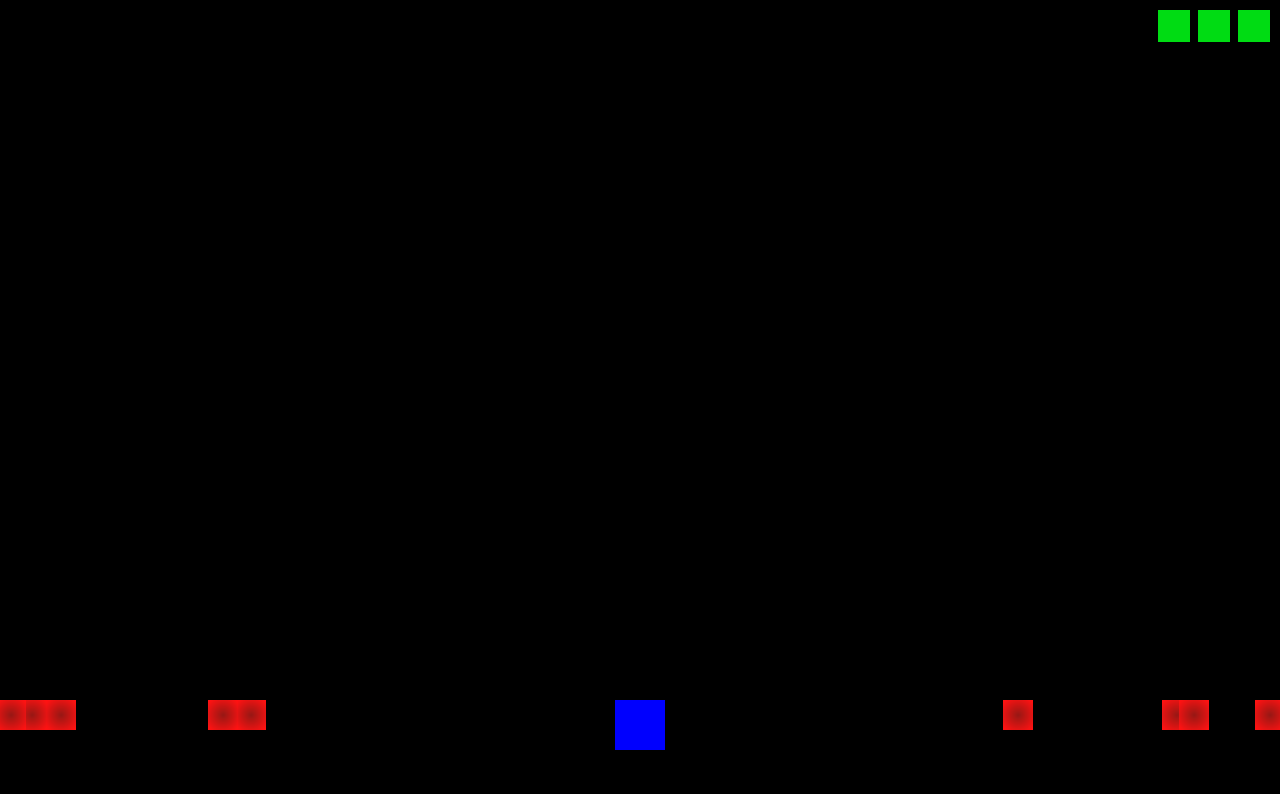
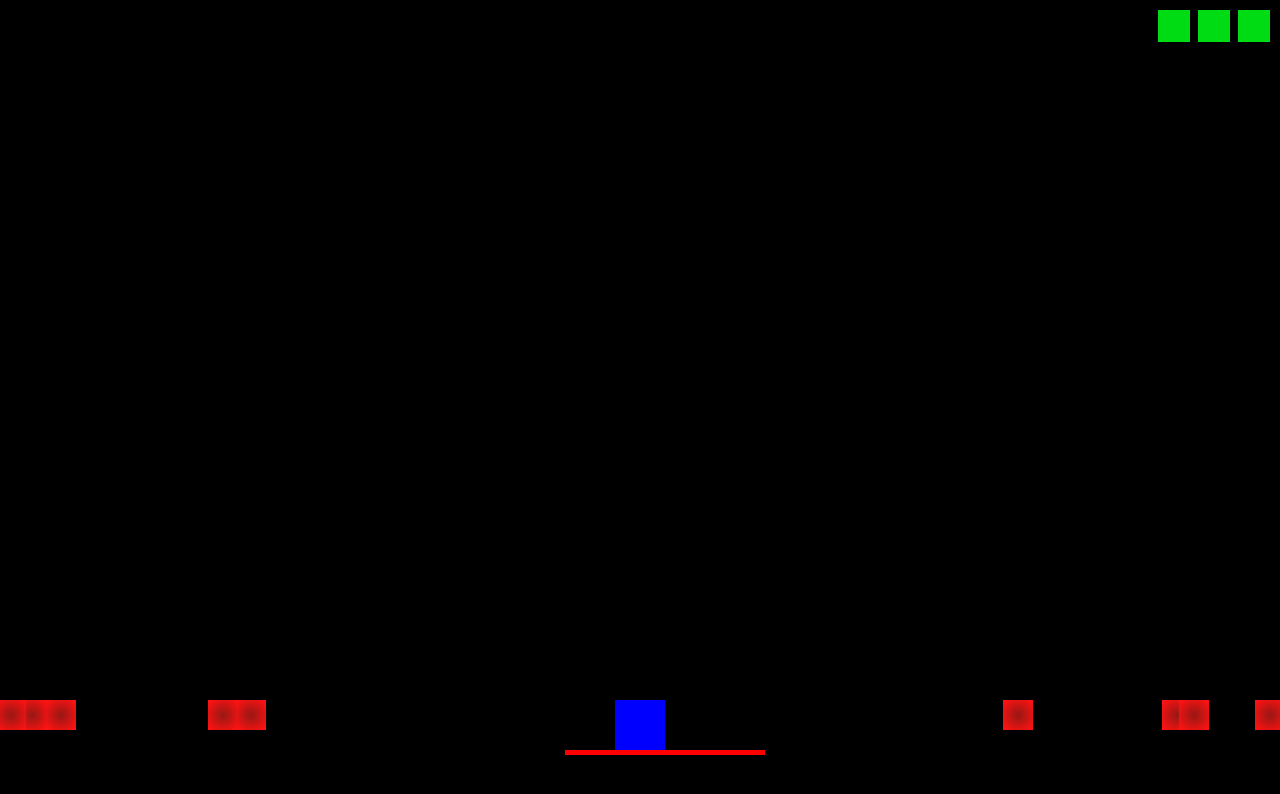
Before and after one commit to GitAlexisBERNARD/JavascriptGame, a plain HTML site: page index.html in a window 1280 px wide. Drawn offline with Linux system fonts and the light colour scheme.

Commit message:
ajout barre range

```diff
--- a/index.html
+++ b/index.html
@@ -12,6 +12,7 @@
     <div id="game-container">
         <div id="player"></div>
         <div id="enemies"></div>
+        <div id="attack-range-bar" style="position: absolute; height: 5px; background-color: red;"></div>
         <div id="lives-container">
             <img src="heart.jpg" class="life" />
             <img src="heart.jpg" class="life" />
--- a/script.js
+++ b/script.js
@@ -8,7 +8,7 @@ const attackRangeIndicator = document.getElementById('attack-range-indicator');
 let playerPosition = gameContainer.offsetWidth / 2; // Commence au milieu de l'écran
 const playerSpeed = 5; // Vitesse du déplacement du joueur
 const enemySpeed = 1; // Vitesse à laquelle les ennemis s'approchent
-const attackRange = 600; // Distance à laquelle les ennemis attaquent le joueur
+const attackRange = 200; // Distance à laquelle les ennemis attaquent le joueur
 let isAttacking = false; // variable pour suivre si le joueur est en train d'attaquer
 let enemies = []; // Tableau pour stocker les ennemis
 let lives = 3; // le joueur commence avec 3 vies
@@ -118,6 +118,17 @@ function removeLife() {
     }
   }
 }
+function updateAttackRangeIndicator() {
+  const attackRangeBar = document.getElementById('attack-range-bar');
+
+  // Positionnez la barre d'attaque sous le joueur en utilisant la moitié de la largeur du joueur pour centrer
+  const barPositionX = playerPosition + (player.offsetWidth / 2) - (attackRange / 2);
+  const barPositionY = player.offsetTop + player.offsetHeight;
+
+  attackRangeBar.style.left = `${barPositionX}px`;
+  attackRangeBar.style.top = `${barPositionY}px`;
+  attackRangeBar.style.width = `${attackRange}px`;
+}
 
 function gameOver() {
   alert('Game Over!');
@@ -125,19 +136,14 @@ function gameOver() {
   resetGame();
 }
 
-function updateAttackRangeIndicator() {
-  attackRangeIndicator.style.left = `${playerPosition}px`; // Commencer la ligne là où le joueur se trouve
-  attackRangeIndicator.style.width = `${attackRange}px`; // La longueur de la ligne est la portée d'attaque
-}
-
 function gameLoop() {
   updateEnemies();
 
   // Générer des ennemis de façon aléatoire
+  updateAttackRangeIndicator();
   if (Math.random() < 0.02) { // Ajustez ce nombre pour changer la fréquence d'apparition des ennemis
     spawnEnemy();
   }
-
   requestAnimationFrame(gameLoop);
 }
 
```
